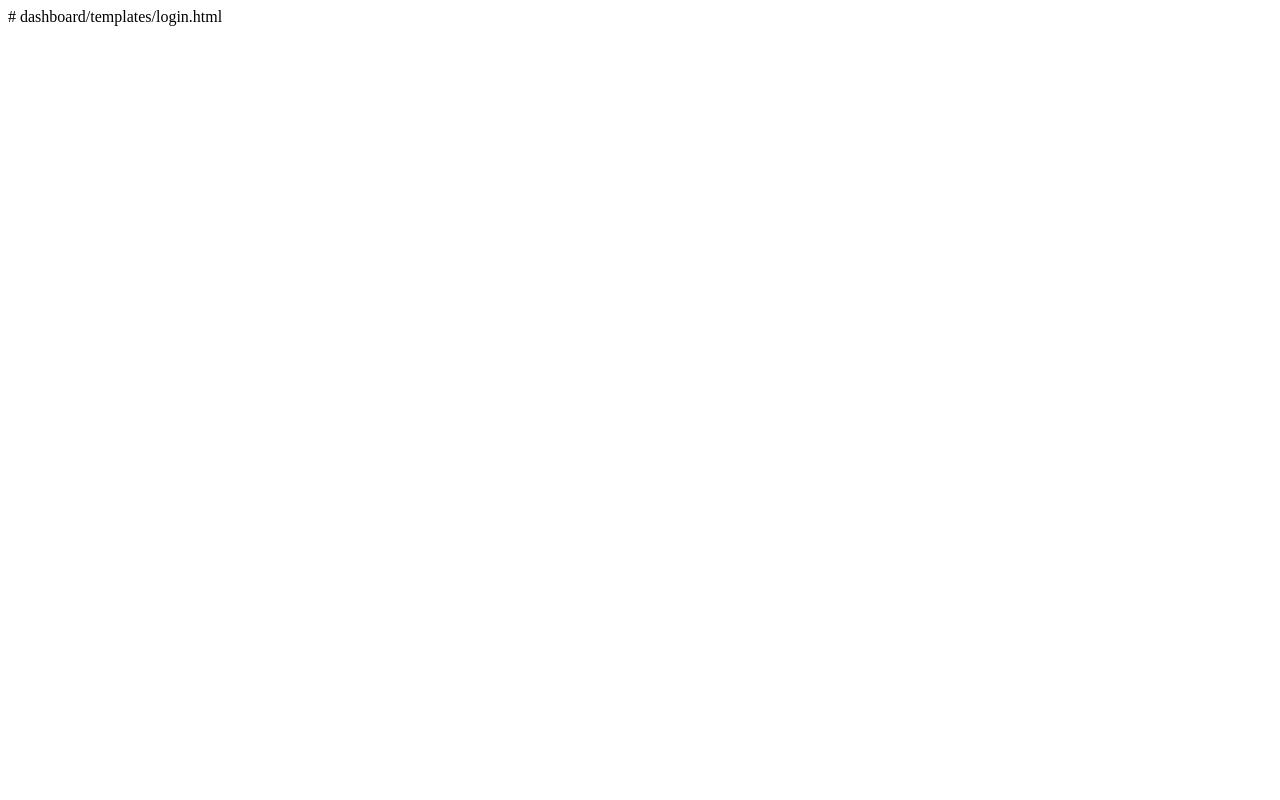
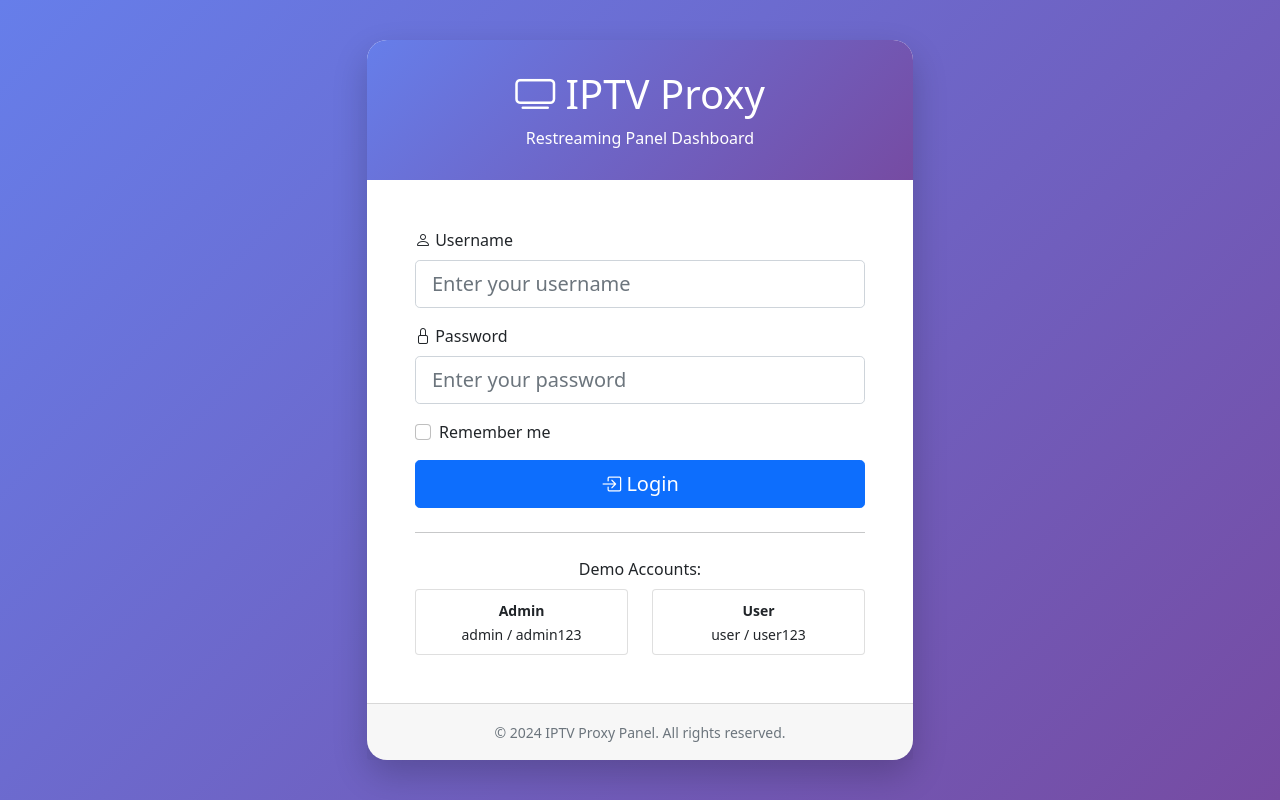
Before and after one commit to jsfedric0-creator/dc, a Flask app: page /login in a window 1280 px wide. Before the commit the page is almost empty. Run offline with Flask 3, Linux system fonts and the light colour scheme.

Commit message:
Update login.html

```diff
--- a/dashboard/templates/login.html
+++ b/dashboard/templates/login.html
@@ -1 +1,118 @@
-# dashboard/templates/login.html
+<!DOCTYPE html>
+<html lang="en">
+<head>
+    <meta charset="UTF-8">
+    <meta name="viewport" content="width=device-width, initial-scale=1.0">
+    <title>IPTV Proxy - Login</title>
+    <link href="https://cdn.jsdelivr.net/npm/bootstrap@5.1.3/dist/css/bootstrap.min.css" rel="stylesheet">
+    <link href="https://cdn.jsdelivr.net/npm/bootstrap-icons@1.8.1/font/bootstrap-icons.css" rel="stylesheet">
+    <style>
+        body {
+            background: linear-gradient(135deg, #667eea 0%, #764ba2 100%);
+            height: 100vh;
+            display: flex;
+            align-items: center;
+        }
+        .login-card {
+            background: white;
+            border-radius: 20px;
+            box-shadow: 0 15px 35px rgba(0,0,0,0.2);
+        }
+        .login-header {
+            background: linear-gradient(135deg, #667eea 0%, #764ba2 100%);
+            color: white;
+            border-radius: 20px 20px 0 0;
+            padding: 30px;
+        }
+    </style>
+</head>
+<body>
+    <div class="container">
+        <div class="row justify-content-center">
+            <div class="col-md-6">
+                <div class="login-card">
+                    <div class="login-header text-center">
+                        <h1><i class="bi bi-tv"></i> IPTV Proxy</h1>
+                        <p class="mb-0">Restreaming Panel Dashboard</p>
+                    </div>
+
+                    <div class="card-body p-5">
+                        {% with messages = get_flashed_messages() %}
+                            {% if messages %}
+                                {% for message in messages %}
+                                    <div class="alert alert-danger">{{ message }}</div>
+                                {% endfor %}
+                            {% endif %}
+                        {% endwith %}
+
+                        <form method="POST" action="{{ url_for('login') }}">
+                            <div class="mb-3">
+                                <label for="username" class="form-label">
+                                    <i class="bi bi-person"></i> Username
+                                </label>
+                                <input type="text" class="form-control form-control-lg"
+                                       id="username" name="username" required
+                                       placeholder="Enter your username">
+                            </div>
+
+                            <div class="mb-3">
+                                <label for="password" class="form-label">
+                                    <i class="bi bi-lock"></i> Password
+                                </label>
+                                <input type="password" class="form-control form-control-lg"
+                                       id="password" name="password" required
+                                       placeholder="Enter your password">
+                            </div>
+
+                            <div class="mb-3 form-check">
+                                <input type="checkbox" class="form-check-input" id="remember">
+                                <label class="form-check-label" for="remember">
+                                    Remember me
+                                </label>
+                            </div>
+
+                            <div class="d-grid gap-2">
+                                <button type="submit" class="btn btn-primary btn-lg">
+                                    <i class="bi bi-box-arrow-in-right"></i> Login
+                                </button>
+                            </div>
+                        </form>
+
+                        <hr class="my-4">
+
+                        <div class="text-center">
+                            <p class="mb-2">Demo Accounts:</p>
+                            <div class="row">
+                                <div class="col-6">
+                                    <div class="card">
+                                        <div class="card-body p-2">
+                                            <small><strong>Admin</strong></small><br>
+                                            <small>admin / admin123</small>
+                                        </div>
+                                    </div>
+                                </div>
+                                <div class="col-6">
+                                    <div class="card">
+                                        <div class="card-body p-2">
+                                            <small><strong>User</strong></small><br>
+                                            <small>user / user123</small>
+                                        </div>
+                                    </div>
+                                </div>
+                            </div>
+                        </div>
+                    </div>
+
+                    <div class="card-footer text-center py-3">
+                        <small class="text-muted">
+                            &copy; 2024 IPTV Proxy Panel. All rights reserved.
+                        </small>
+                    </div>
+                </div>
+            </div>
+        </div>
+    </div>
+
+    <script src="https://cdn.jsdelivr.net/npm/bootstrap@5.1.3/dist/js/bootstrap.bundle.min.js"></script>
+</body>
+</html>
```
